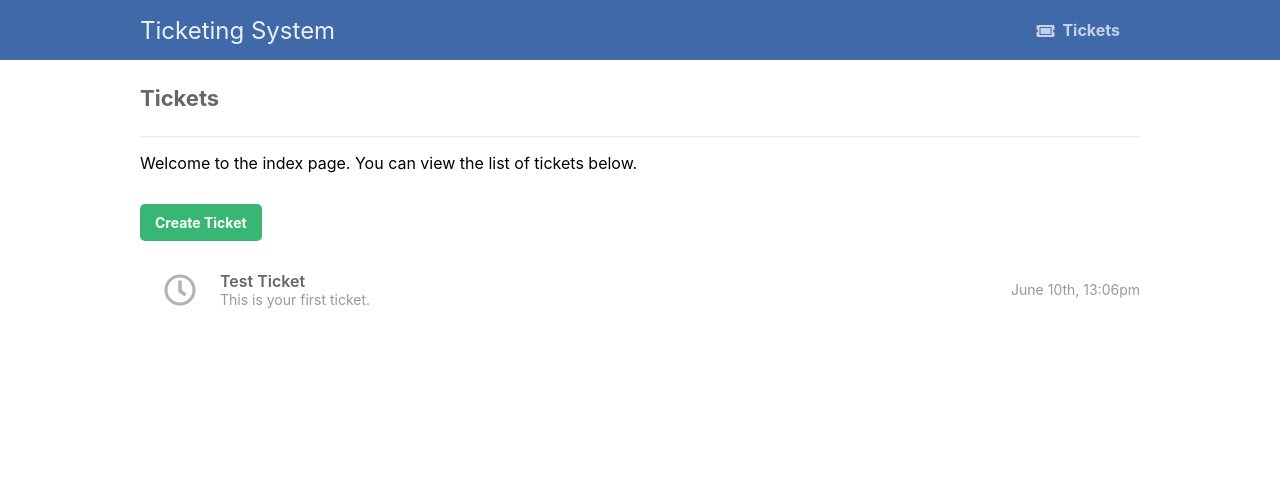
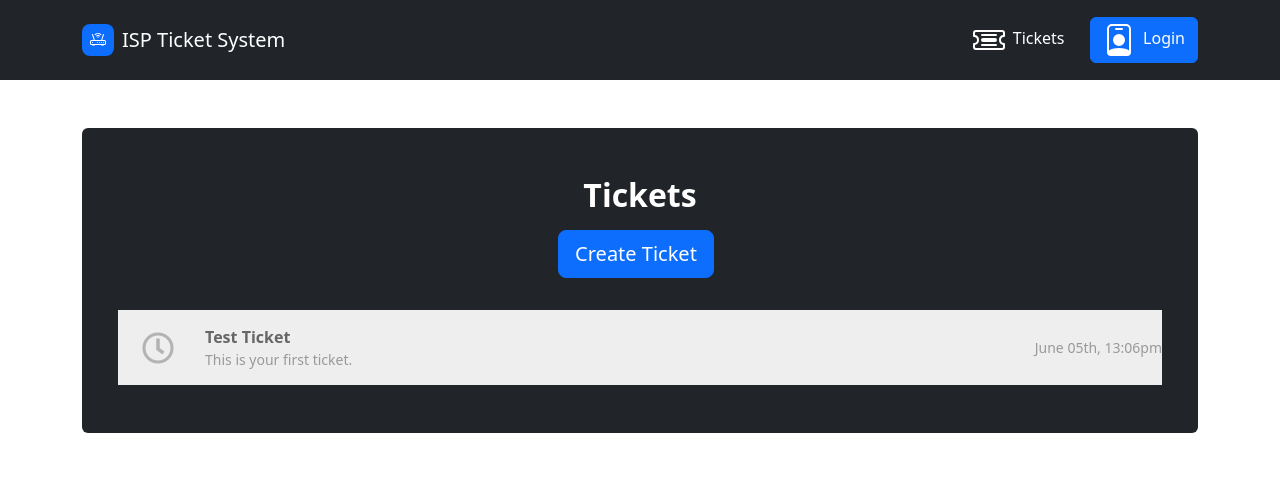
Before and after one commit to ChandanShakya/ISP-Ticket-System, a PHP site: page / in a window 1280 px wide. Shown: the top 480 px of the page. Run offline with PHP 8.4, Linux system fonts and the light colour scheme; data comes from the database, SQL or seed files in the repository.

Commit message:
before sleep push

```diff
--- a/public_html/common/footer.php
+++ b/public_html/common/footer.php
@@ -1,2 +1,3 @@
-    </body>
+<script src="https://cdn.jsdelivr.net/npm/bootstrap@5.2.0-beta1/dist/js/bootstrap.bundle.min.js" integrity="sha384-pprn3073KE6tl6bjs2QrFaJGz5/SUsLqktiwsUTF55Jfv3qYSDhgCecCxMW52nD2" crossorigin="anonymous"></script>
+</body>
 </html>
--- a/public_html/common/header.php
+++ b/public_html/common/header.php
@@ -1,17 +1,33 @@
 <!DOCTYPE html>
 <html>
+
 <head>
     <meta charset="utf-8">
-<title>$title</title>
-
+    <meta name="viewport" content="width=device-width, initial-scale=1">
+    <title>ISP-Ticket-System</title>
     <link href="../css/000webhost_watermark_clear.css" rel="stylesheet" type="text/css">
     <link href="../css/style.css" rel="stylesheet" type="text/css">
     <link rel="stylesheet" href="https://use.fontawesome.com/releases/v5.7.1/css/all.css">
+    <link href="https://cdn.jsdelivr.net/npm/bootstrap@5.2.0-beta1/dist/css/bootstrap.min.css" rel="stylesheet" integrity="sha384-0evHe/X+R7YkIZDRvuzKMRqM+OrBnVFBL6DOitfPri4tjfHxaWutUpFmBp4vmVor" crossorigin="anonymous">
 </head>
+
 <body>
-    <nav class="navtop">
-    	<div>
-    		<h1>Ticketing System</h1>
-            <a href="index.php"><i class="fas fa-ticket-alt"></i>Tickets</a>
+    <nav class="navbar navbar-dark navbar-expand-md bg-dark py-3">
+        <div class="container"><a class="navbar-brand d-flex align-items-center" href="index.php">
+                <span class="bs-icon-sm bs-icon-rounded bs-icon-primary d-flex justify-content-center align-items-center me-2 bs-icon"><svg class="bi bi-router" xmlns="http://www.w3.org/2000/svg" width="1em" height="1em" fill="currentColor" viewBox="0 0 16 16">
+                        <path fill-rule="evenodd" d="M5.525 3.025a3.5 3.5 0 0 1 4.95 0 .5.5 0 1 0 .707-.707 4.5 4.5 0 0 0-6.364 0 .5.5 0 0 0 .707.707ZM6.94 4.44a1.5 1.5 0 0 1 2.122 0 .5.5 0 0 0 .707-.707 2.5 2.5 0 0 0-3.536 0 .5.5 0 0 0 .707.707ZM2.974 2.342a.5.5 0 1 0-.948.316L3.806 8H1.5A1.5 1.5 0 0 0 0 9.5v2A1.5 1.5 0 0 0 1.5 13H2a.5.5 0 0 0 .5.5h2A.5.5 0 0 0 5 13h6a.5.5 0 0 0 .5.5h2a.5.5 0 0 0 .5-.5h.5a1.5 1.5 0 0 0 1.5-1.5v-2A1.5 1.5 0 0 0 14.5 8h-2.306l1.78-5.342a.5.5 0 1 0-.948-.316L11.14 8H4.86L2.974 2.342ZM6.5 9h8a.5.5 0 0 1 .5.5v2a.5.5 0 0 1-.5.5h-13a.5.5 0 0 1-.5-.5v-2a.5.5 0 0 1 .5-.5h5Zm-4 2a.5.5 0 1 1 0-1 .5.5 0 0 1 0 1Zm4.5-.5a.5.5 0 1 0 1 0 .5.5 0 0 0-1 0Zm2.5.5a.5.5 0 1 1 0-1 .5.5 0 0 1 0 1Zm1.5-.5a.5.5 0 1 0 1 0 .5.5 0 0 0-1 0Zm2 0a.5.5 0 1 0 1 0 .5.5 0 0 0-1 0Zm-4.5-5a.5.5 0 1 1-1 0 .5.5 0 0 1 1 0Z"></path>
+                    </svg>
+                </span>
+                <span>ISP Ticket System</span></a><button class="navbar-toggler" data-bs-toggle="collapse" data-bs-target="#navcol-5"><span class="visually-hidden">Toggle navigation</span><span class="navbar-toggler-icon"></span></button>
+            <div id="navcol-5" class="collapse navbar-collapse text-end">
+                <ul class="navbar-nav ms-auto">
+                    <li class="nav-item"><a class="nav-link active" href="index.php" style="margin: 0em 0.6em 0em 0em;"><svg class="bi bi-ticket-detailed" xmlns="http://www.w3.org/2000/svg" width="1em" height="1em" fill="currentColor" viewBox="0 0 16 16" style="width: 3em;height: 2em;">
+                                <path fill-rule="evenodd" d="M0 4.5A1.5 1.5 0 0 1 1.5 3h13A1.5 1.5 0 0 1 16 4.5V6a.5.5 0 0 1-.5.5 1.5 1.5 0 0 0 0 3 .5.5 0 0 1 .5.5v1.5a1.5 1.5 0 0 1-1.5 1.5h-13A1.5 1.5 0 0 1 0 11.5V10a.5.5 0 0 1 .5-.5 1.5 1.5 0 1 0 0-3A.5.5 0 0 1 0 6V4.5ZM1.5 4a.5.5 0 0 0-.5.5v1.05a2.5 2.5 0 0 1 0 4.9v1.05a.5.5 0 0 0 .5.5h13a.5.5 0 0 0 .5-.5v-1.05a2.5 2.5 0 0 1 0-4.9V4.5a.5.5 0 0 0-.5-.5h-13ZM4 5.5a.5.5 0 0 1 .5-.5h7a.5.5 0 0 1 0 1h-7a.5.5 0 0 1-.5-.5Zm0 5a.5.5 0 0 1 .5-.5h7a.5.5 0 0 1 0 1h-7a.5.5 0 0 1-.5-.5ZM5 7a1 1 0 0 0 0 2h6a1 1 0 1 0 0-2H5Z"></path>
+                            </svg>Tickets</a></li>
+                </ul><a class="btn btn-primary ms-md-2" role="button" id="loginButton" href="login.php"><svg class="bi bi-person-badge" xmlns="http://www.w3.org/2000/svg" width="1em" height="1em" fill="currentColor" viewBox="0 0 16 16" style="width: 2em;height: 2em;margin: 0em 0.5em 0em 0em;">
+                        <path d="M6.5 2a.5.5 0 0 0 0 1h3a.5.5 0 0 0 0-1h-3zM11 8a3 3 0 1 1-6 0 3 3 0 0 1 6 0z"></path>
+                        <path d="M4.5 0A2.5 2.5 0 0 0 2 2.5V14a2 2 0 0 0 2 2h8a2 2 0 0 0 2-2V2.5A2.5 2.5 0 0 0 11.5 0h-7zM3 2.5A1.5 1.5 0 0 1 4.5 1h7A1.5 1.5 0 0 1 13 2.5v10.795a4.2 4.2 0 0 0-.776-.492C11.392 12.387 10.063 12 8 12s-3.392.387-4.224.803a4.2 4.2 0 0 0-.776.492V2.5z"></path>
+                    </svg>Login</a>
+            </div>
         </div>
     </nav>
--- a/public_html/css/style.css
+++ b/public_html/css/style.css
@@ -1,14 +1,4 @@
-* {
-    box-sizing: border-box;
-    font-family: -apple-system, BlinkMacSystemFont, "segoe ui", roboto, oxygen, ubuntu, cantarell, "fira sans", "droid sans", "helvetica neue", Arial, sans-serif;
-    font-size: 16px;
-    -webkit-font-smoothing: antialiased;
-    -moz-osx-font-smoothing: grayscale;
-}
-body {
-    background-color: #FFFFFF;
-    margin: 0;
-}
+
 .navtop {
     background-color: #3f69a8;
     height: 60px;
@@ -82,11 +72,13 @@ body {
 .home .tickets-list {
     display: flex;
     flex-flow: column;
+    padding-top: 1em;
 }
 .home .tickets-list .ticket {
     padding: 15px 0;
     width: 100%;
     border-bottom: 1px solid #ebebeb;
+    background-color: #EEEEEE;
     display: flex;
     text-decoration: none;
 }
@@ -199,3 +191,60 @@ body {
 .create form input[type="submit"]:hover, .view form input[type="submit"]:hover {
     background-color: #32a367;
 }
+
+.bs-icon {
+    --bs-icon-size: .75rem;
+    display: flex;
+    flex-shrink: 0;
+    justify-content: center;
+    align-items: center;
+    font-size: var(--bs-icon-size);
+    width: calc(var(--bs-icon-size) * 2);
+    height: calc(var(--bs-icon-size) * 2);
+    color: var(--bs-primary);
+  }
+
+  .bs-icon-xs {
+    --bs-icon-size: 1rem;
+    width: calc(var(--bs-icon-size) * 1.5);
+    height: calc(var(--bs-icon-size) * 1.5);
+  }
+
+  .bs-icon-sm {
+    --bs-icon-size: 1rem;
+  }
+
+  .bs-icon-md {
+    --bs-icon-size: 1.5rem;
+  }
+
+  .bs-icon-lg {
+    --bs-icon-size: 2rem;
+  }
+
+  .bs-icon-xl {
+    --bs-icon-size: 2.5rem;
+  }
+
+  .bs-icon.bs-icon-primary {
+    color: var(--bs-white);
+    background: var(--bs-primary);
+  }
+
+  .bs-icon.bs-icon-primary-light {
+    color: var(--bs-primary);
+    background: rgba(var(--bs-primary-rgb), .2);
+  }
+
+  .bs-icon.bs-icon-semi-white {
+    color: var(--bs-primary);
+    background: rgba(255, 255, 255, .5);
+  }
+
+  .bs-icon.bs-icon-rounded {
+    border-radius: .5rem;
+  }
+
+  .bs-icon.bs-icon-circle {
+    border-radius: 50%;
+  }
--- a/public_html/index.php
+++ b/public_html/index.php
@@ -1,47 +1,52 @@
 <?php
+session_start();
 include './connection/local_connect.php';
-// Connect to MySQL using the below function
 $pdo = pdo_connect_mysql();
+
 // MySQL query that retrieves  all the tickets from the databse
 $stmt = $pdo->prepare('SELECT * FROM tickets ORDER BY created DESC');
 $stmt->execute();
 $tickets = $stmt->fetchAll(PDO::FETCH_ASSOC);
 ?>
 <?php
-include_once "common/header.php"
+include_once "common/header.php";
 ?>
-<div class="content home">
+<section class="d-xxl-flex flex-grow-0 py-4 py-xl-5">
+	<div class="container">
+		<div class="text-white bg-dark border rounded border-0 p-4 p-md-5" style="filter: blur(0px);">
+			<h2 class="fw-bold text-center text-white mb-3">Tickets</h2>
+			<div class="text-center my-3"><a class="btn btn-primary btn-lg text-center me-2" role="button" href="create.php">Create Ticket</a></div>
+			<div class="home">
+				<div class="tickets-list">
+					<?php foreach ($tickets as $ticket) : ?>
+						<div class="row">
+							<a href="view.php?id=<?= $ticket['id'] ?>" class="ticket">
+							<div class="con col-md-1">
+									<?php if ($ticket['status'] == 'open') : ?>
+										<i class="far fa-clock fa-2x"></i>
+									<?php elseif ($ticket['status'] == 'resolved') : ?>
+										<i class="fas fa-check fa-2x"></i>
+									<?php elseif ($ticket['status'] == 'closed') : ?>
+										<i class="fas fa-times fa-2x"></i>
+									<?php endif; ?>
+								</div>
+								<div class="con col-md-7">
+									<span class="title"><?= htmlspecialchars($ticket['title'], ENT_QUOTES) ?></span>
+									<span class="msg"><?= htmlspecialchars($ticket['msg'], ENT_QUOTES) ?></span>
+								</div>
 
-	<h2>Tickets</h2>
+								<div class="con created col-md-4"><?= date('F dS, G:ia', strtotime($ticket['created'])) ?></div>
+							</a>
+						</div>
+					<?php endforeach; ?>
+				</div>
+			</div>
+		</div>
+	</div>
+	</div>
+</section>
 
-	<p>Welcome to the index page. You can view the list of tickets below.</p>
 
-	<div class="btns">
-		<a href="create.php" class="btn">Create Ticket</a>
-	</div>
-
-	<div class="tickets-list">
-		<?php foreach ($tickets as $ticket): ?>
-		<a href="view.php?id=<?=$ticket['id']?>" class="ticket">
-			<span class="con">
-				<?php if ($ticket['status'] == 'open'): ?>
-				<i class="far fa-clock fa-2x"></i>
-				<?php elseif ($ticket['status'] == 'resolved'): ?>
-				<i class="fas fa-check fa-2x"></i>
-				<?php elseif ($ticket['status'] == 'closed'): ?>
-				<i class="fas fa-times fa-2x"></i>
-				<?php endif; ?>
-			</span>
-			<span class="con">
-				<span class="title"><?=htmlspecialchars($ticket['title'], ENT_QUOTES)?></span>
-				<span class="msg"><?=htmlspecialchars($ticket['msg'], ENT_QUOTES)?></span>
-			</span>
-			<span class="con created"><?=date('F dS, G:ia', strtotime($ticket['created']))?></span>
-		</a>
-		<?php endforeach; ?>
-	</div>
-
-</div>
 <?php
 include_once 'common/footer.php';
 ?>
```
Also changed, not shown: public_html/common/functions.php (added, +9 -0 lines), public_html/create.php (+9 -12 lines), public_html/database/schema.sql (+24 -10 lines), public_html/history.php (added, +77 -0 lines), public_html/login.php (added, +65 -0 lines), public_html/logout.php (added, +10 -0 lines), public_html/view.php (+37 -17 lines). Lines whose indentation alone changed are shown as unchanged.
